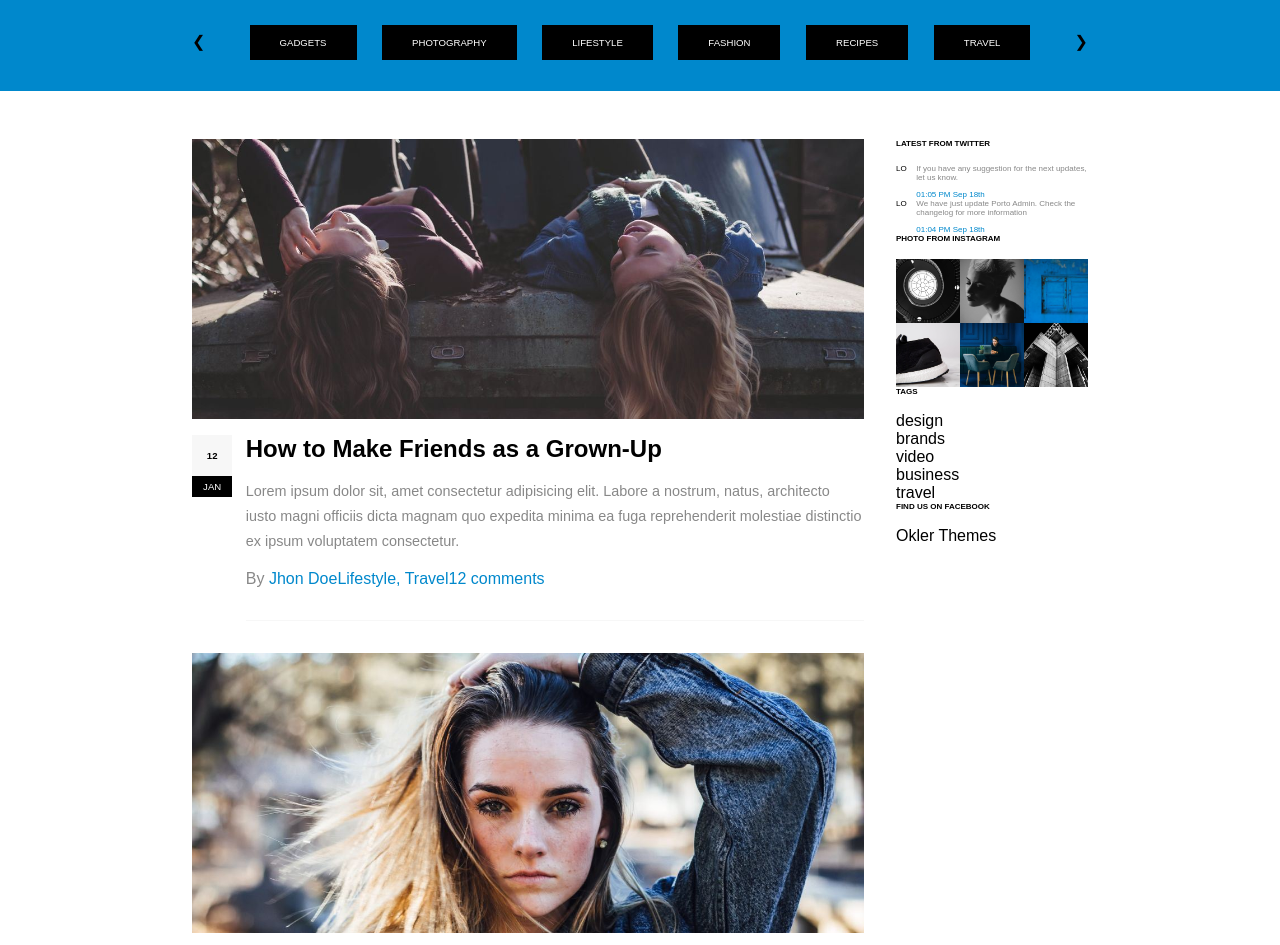
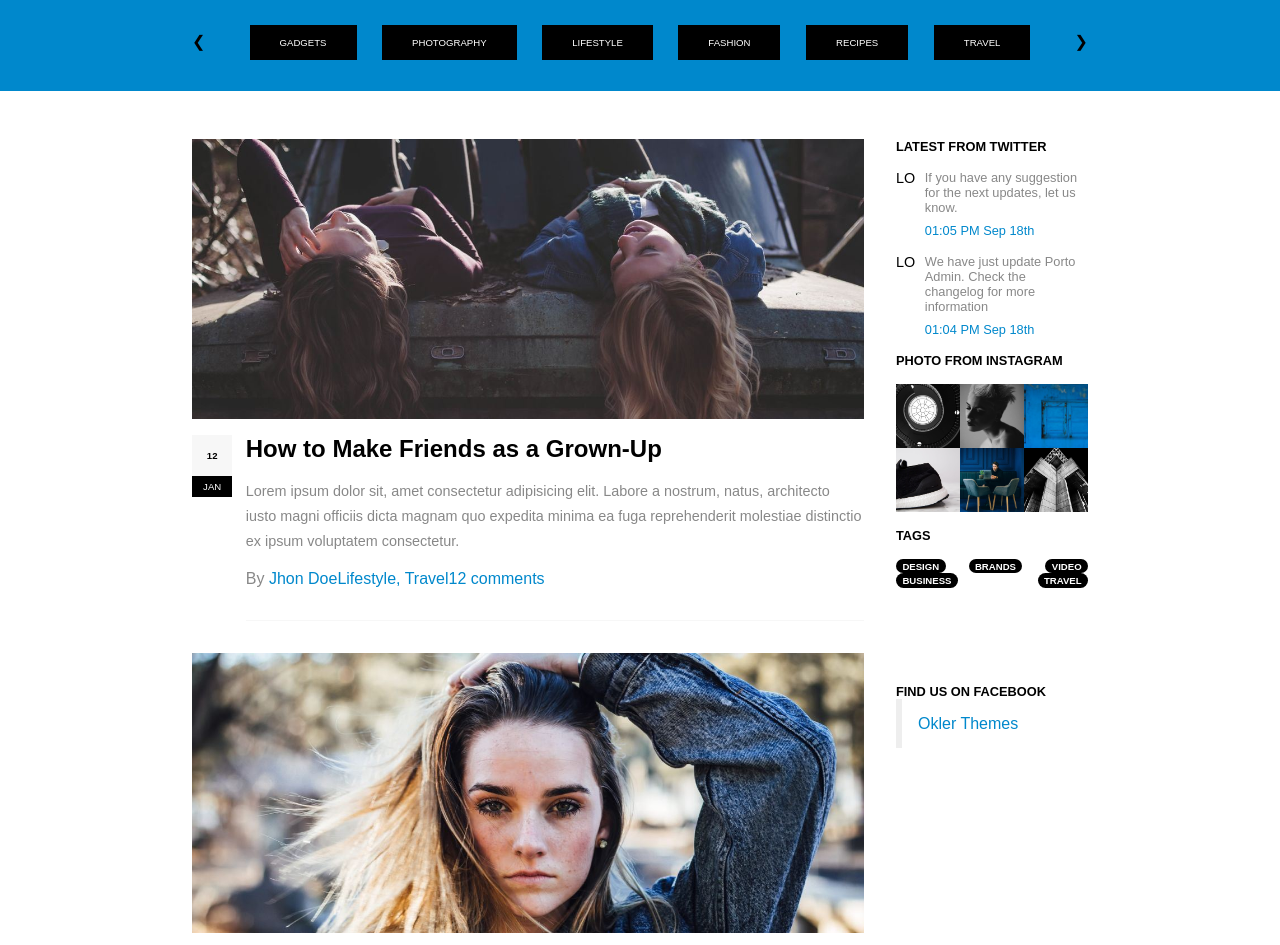
Before and after one commit to Pietroarmill/proj-html-vuejs, a Vue app: page / in a window 1280 px wide. Shown: the part 1160-2105 px from the top of the page. Built offline with nearby package versions, Linux system fonts and the light colour scheme.

Commit message:
add section 'other post'

```diff
--- a/src/components/AppMain.vue
+++ b/src/components/AppMain.vue
@@ -370,25 +370,31 @@ export default {
       padding-left: 2rem;
 
       h5 {
-        font-size: .5rem;
+        font-size: .8rem;
         font-weight: 900;
         margin: 0 0 1rem 0;
       }
 
       .twitter {
+        .twitter-content {
+          margin-bottom: 1rem;
 
           .left {
             padding-right: .6rem;
-          font-size: .5rem;
+            font-size: .9rem;
           }
+
           .right {
             color: #888888;
-          font-size: .5rem;
+            font-size: .8rem;
+
             p {
               margin-bottom: .5rem;
             }
+
             a {
               color: $brand-blog-color;
+            }
           }
         }
       }
@@ -396,8 +402,41 @@ export default {
       .insta {
         display: flex;
         flex-wrap: wrap;
+        margin-bottom: 1rem;
+
         img {
           width: calc(100% / 3);
+        }
+      }
+
+      .tags {
+        margin-bottom: 6rem;
+
+        ul {
+          display: flex;
+          justify-content: space-between;
+          flex-wrap: wrap;
+          li {
+            text-transform: uppercase;
+            font-size: .6rem;
+            font-weight: 900;
+            background-color: black;
+            color: white;
+            padding: .1rem .4rem;
+            border-radius: 10px;
+          }
+        }
+      }
+
+      .facebook {
+
+        span {
+          padding: 1rem;
+          border-left: 6px solid #EEEEEE;
+
+          a {
+            color: $brand-blog-color;
+          }
         }
       }
     }
```
Lines whose indentation alone changed are shown as unchanged.
